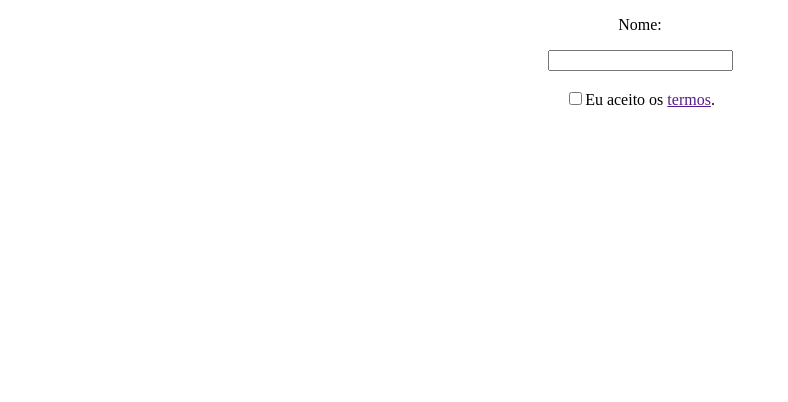
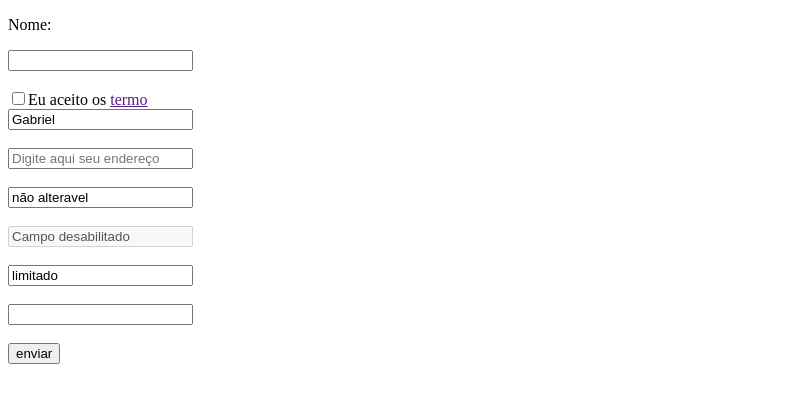
Before and after one commit to gabriel-ortolani/HTML, a plain HTML site: page ex_10_formularioComSeletores/index.html in a window 1280 px wide. Shown: the whole page, without its empty margins (0-788 px from the left). Drawn offline with Linux system fonts and the light colour scheme.

Commit message:
arquivo de input

```diff
--- a/ex_10_formularioComSeletores/index.html
+++ b/ex_10_formularioComSeletores/index.html
@@ -8,12 +8,30 @@
 <body>
 
     <form action="">
-        <center>
         <p>Nome:</p><input type="text" name="nome">
+        <br><br>
+        <input type="checkbox" name="termodeconsentimento" id="">Eu aceito os <a href="">termo</a>
         <br>
-        <br>
-        <input type="checkbox" name="termodeconsentimento" id="">Eu aceito os <a href="">termos</a>.
-        </center>
+        <!-- value deixa um valor présetado  -->
+        <input type="text" name="nome" value="Gabriel">
+        <br><br>
+        <!-- placeholder deixa a sugestão de texto -->
+        <input type="text" name="endereco" placeholder="Digite aqui seu endereço">
+        <br><br>
+        <!-- O readonly faz com que o campo não possa ser alterado -->
+        <input type="text" name="escola" value="não alteravel" readonly>
+        <br><br>
+        <!-- disabled faz o campo ficar desabilitado -->
+        <input type="text" name="escola" value="Campo desabilitado" disabled>
+        <br><br>
+        <!-- maxlength faz com que limite a quantidade de caracteres que podem ser escritos -->
+        <input type="text" name="ano" value="limitado" maxlength="4">
+        <br><br>
+        <!-- required torna esse campo obrigatorio para ser preenchido -->
+        <input type="text" name="email" required>
+        <br><br>
+        <input type="submit" value="enviar">
     </form>
+
 </body>
 </html>
```
